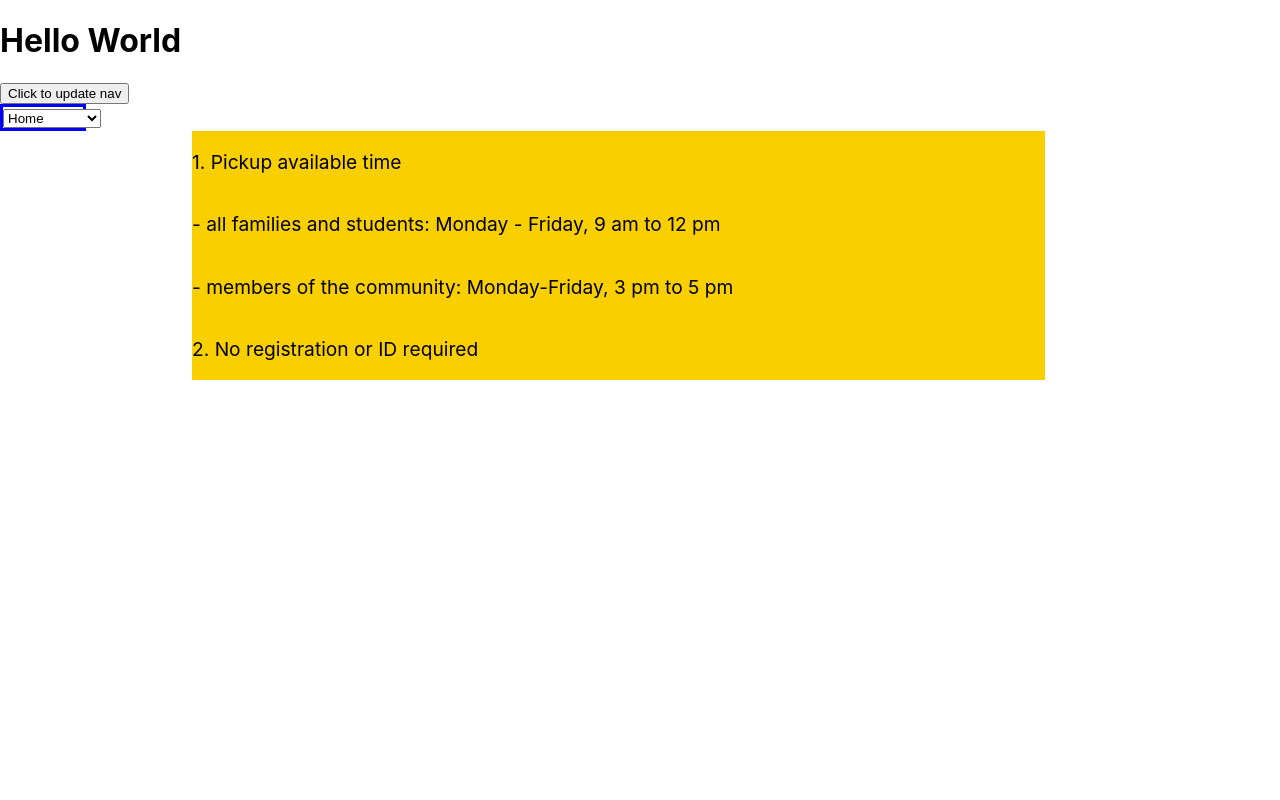
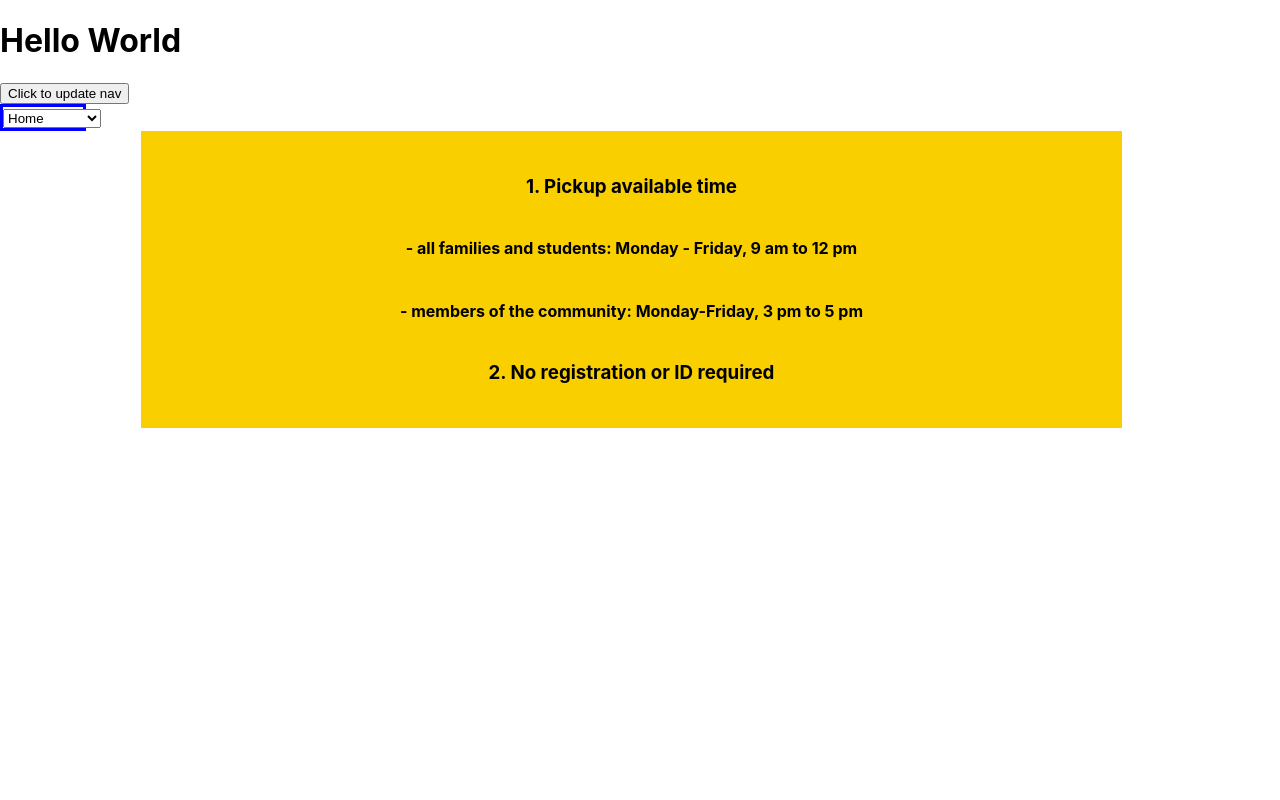
Before and after one commit to CityMeal/CityMealFrontend, a React (Create React App) app in the folder citymealclient/: page / in a window 1280 px wide. Shown: the top 800 px of the page. Built offline with nearby package versions, Linux system fonts and the light colour scheme.

Commit message:
updated some announce css

```diff
--- a/citymealclient/src/Component/Others/announce.js
+++ b/citymealclient/src/Component/Others/announce.js
@@ -1,5 +1,4 @@
 import React from 'react';
-import Typography from '@material-ui/core/Typography';
 import { makeStyles } from '@material-ui/core/styles';
 import Box from '@material-ui/core/Box';
 
@@ -7,12 +6,13 @@ const useStyles = makeStyles((theme) => ({
     root: {
         display: 'flex',
         flexDirection: 'column',
-        minHeight: '30vh',
         backgroundColor: '#F9CF00',
-        marginLeft: '15%',
-    },
-    font: {
-        fontSize: '1.2rem'
+        marginLeft: '11%',
+        paddingTop: '2%',
+        paddingBottom: '2%',
+        paddingLeft: '5%',
+        paddingRight: '5%',
+        textAlign: 'center'
     }
 }));
 
@@ -21,10 +21,14 @@ function Announce() {
 
     return (
         <Box className={classes.root} maxWidth="xl" width={2 / 3}>
-            <p className={classes.font} variant="h3">1. Pickup available time</p>
-            <p className={classes.font} variant="h4">- all families and students: Monday - Friday, 9 am to 12 pm</p>
-            <p className={classes.font} variant="h4"> - members of the community: Monday-Friday, 3 pm to 5 pm</p>
-            <p className={classes.font} variant="h3">2. No registration or ID required</p>
+            {/* <p className={classes.font}>1. Pickup available time</p>
+            <p className={classes.font}>- all families and students: Monday - Friday, 9 am to 12 pm</p>
+            <p className={classes.font}> - members of the community: Monday-Friday, 3 pm to 5 pm</p>
+            <p className={classes.font}>2. No registration or ID required</p> */}
+            <h3>1. Pickup available time</h3>
+            <h4>- all families and students: Monday - Friday, 9 am to 12 pm</h4>
+            <h4> - members of the community: Monday-Friday, 3 pm to 5 pm</h4>
+            <h3>2. No registration or ID required</h3>
         </Box>)
 }
 
```
